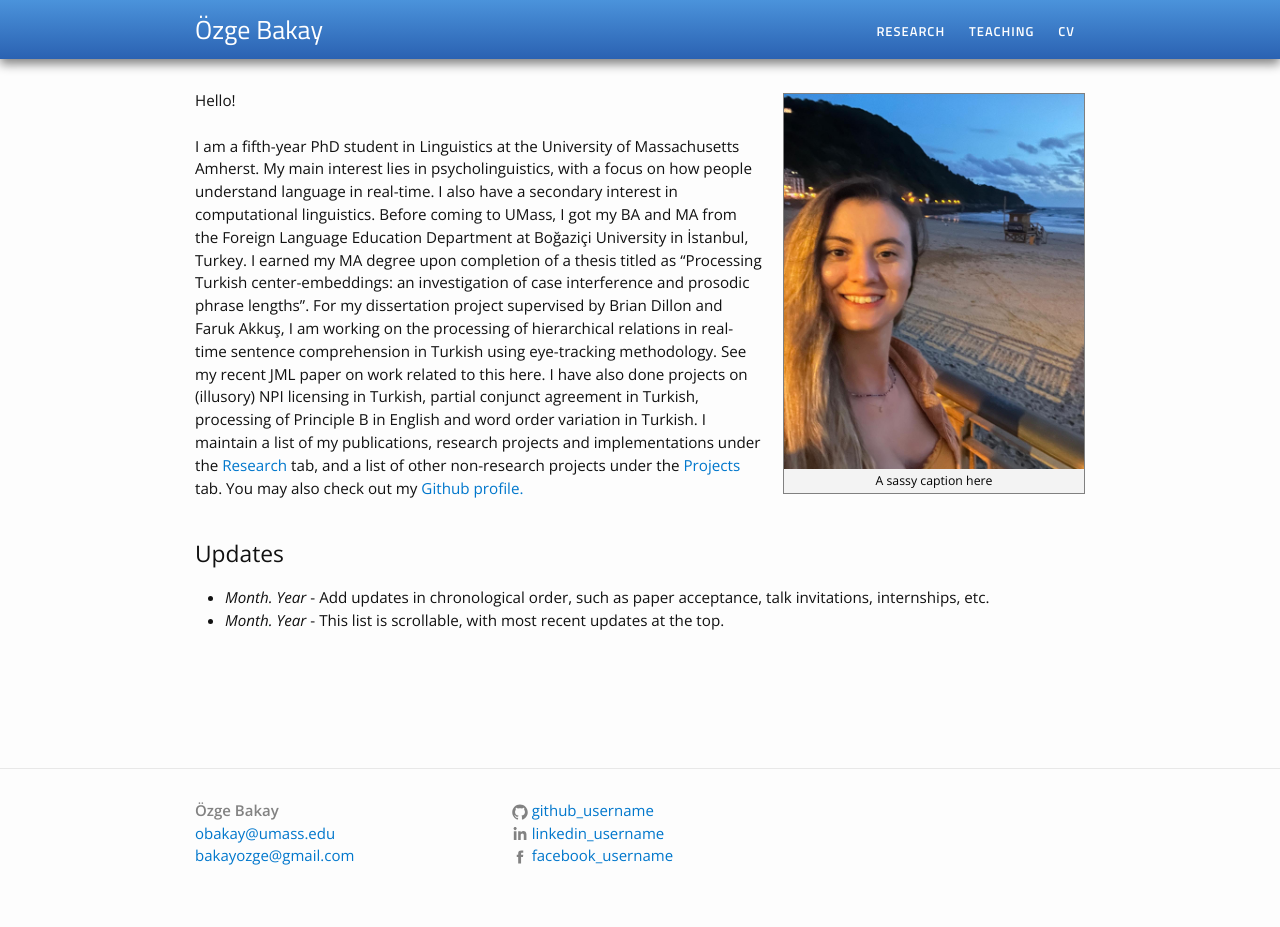
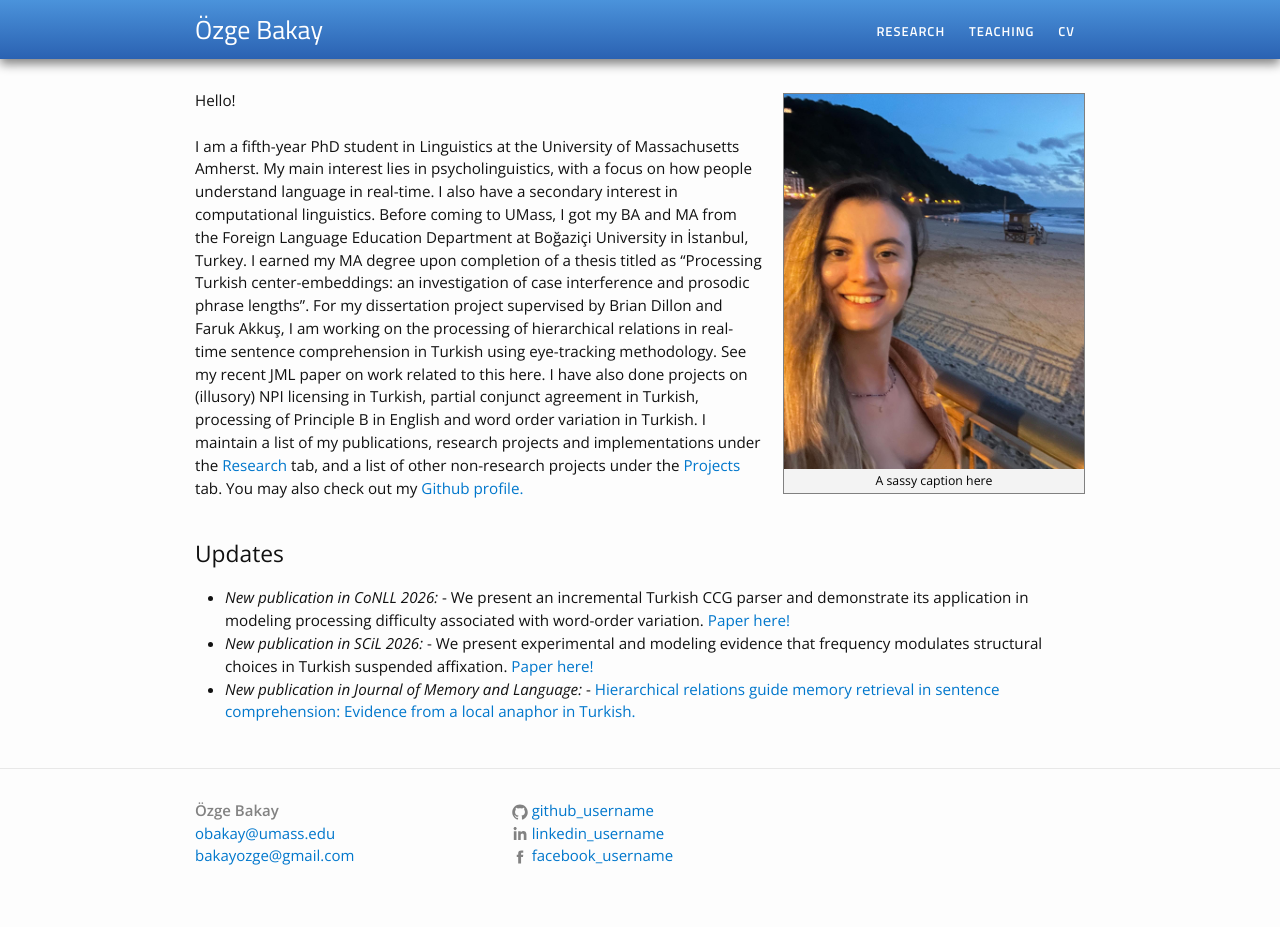
Before and after one commit to ozgebakay/ozgebakay.github.io, a Jekyll site: the page built from index.html, in a window 1280 px wide. Built offline with Jekyll 4.4.1, drawn with Linux system fonts in a browser that asks for light colours.

Commit message:
Update index.html

```diff
--- a/index.html
+++ b/index.html
@@ -23,8 +23,9 @@ I maintain a list of my publications, research projects and implementations unde
 <h2>Updates</h2>
 <div class="updates" style="height: 10em; overflow-y: scroll;">
 <ul>
-<li><i>Month. Year</i> - Add updates in chronological order, such as paper acceptance, talk invitations, internships, etc.</li>
-<li><i>Month. Year</i> - This list is scrollable, with most recent updates at the top.
+<li><i>New publication in CoNLL 2026:</i> - We present an incremental Turkish CCG parser and demonstrate its application in modeling processing difficulty associated with word-order variation. <a href="https://drive.google.com/file/d/1RqQImbzbBn8LHzXJv_9pxqbd9NCo_ct-/view" target="_blank">Paper here!</a></li>
+<li><i>New publication in SCiL 2026:</i> - We present experimental and modeling evidence that frequency modulates structural choices in Turkish suspended affixation. <a href="https://drive.google.com/file/d/1glXY4nt__PUrGYPzoVW4jCFbmp7jMlST/view" target="_blank">Paper here!</a></li>
+<li><i>New publication in Journal of Memory and Language: </i> - <a href="https://drive.google.com/file/d/1glXY4nt__PUrGYPzoVW4jCFbmp7jMlST/view" target="_blank">Hierarchical relations guide memory retrieval in sentence comprehension: Evidence from a local anaphor in Turkish.</a></li>
 </ul>
 
 </div>
```
